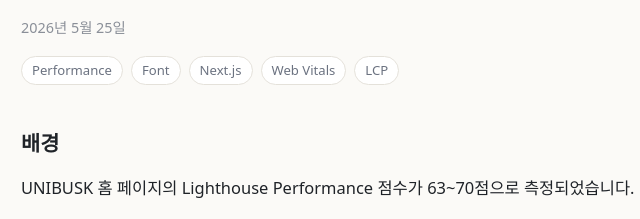
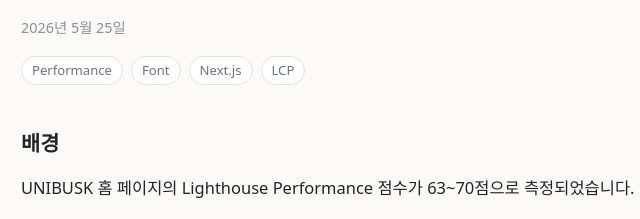
Before and after one commit to park-moen/park-moen.github.io, an Astro site: page /2026/05/26/pretendard-font-optimization in a window 1280 px wide. Shown: the part 352-571 px from the top of the page, 239-879 px from the left. Built offline with nearby package versions, Linux system fonts and the light colour scheme; Astro itself is replaced by a stand-in of ours; some packages are replaced by stand-ins of ours.

Commit message:
docs: pretendard 포스트 태그에서 Web Vitals 제거

```diff
--- a/src/content/blog/pretendard-font-optimization/index.mdx
+++ b/src/content/blog/pretendard-font-optimization/index.mdx
@@ -3,7 +3,7 @@
 description: "Next.js 15 App Router 프로젝트에서 Lighthouse Performance 점수를 개선하는 과정에서 진행한 Pretendard 폰트 로딩 방식 비교와 최적화 기록입니다."
 pubDate: 2026-05-26T00:00:00+09:00
 slug: "2026/05/26/pretendard-font-optimization"
-tags: ["Performance", "Font", "Next.js", "Web Vitals", "LCP"]
+tags: ["Performance", "Font", "Next.js", "LCP"]
 draft: false
 ---
 
```
